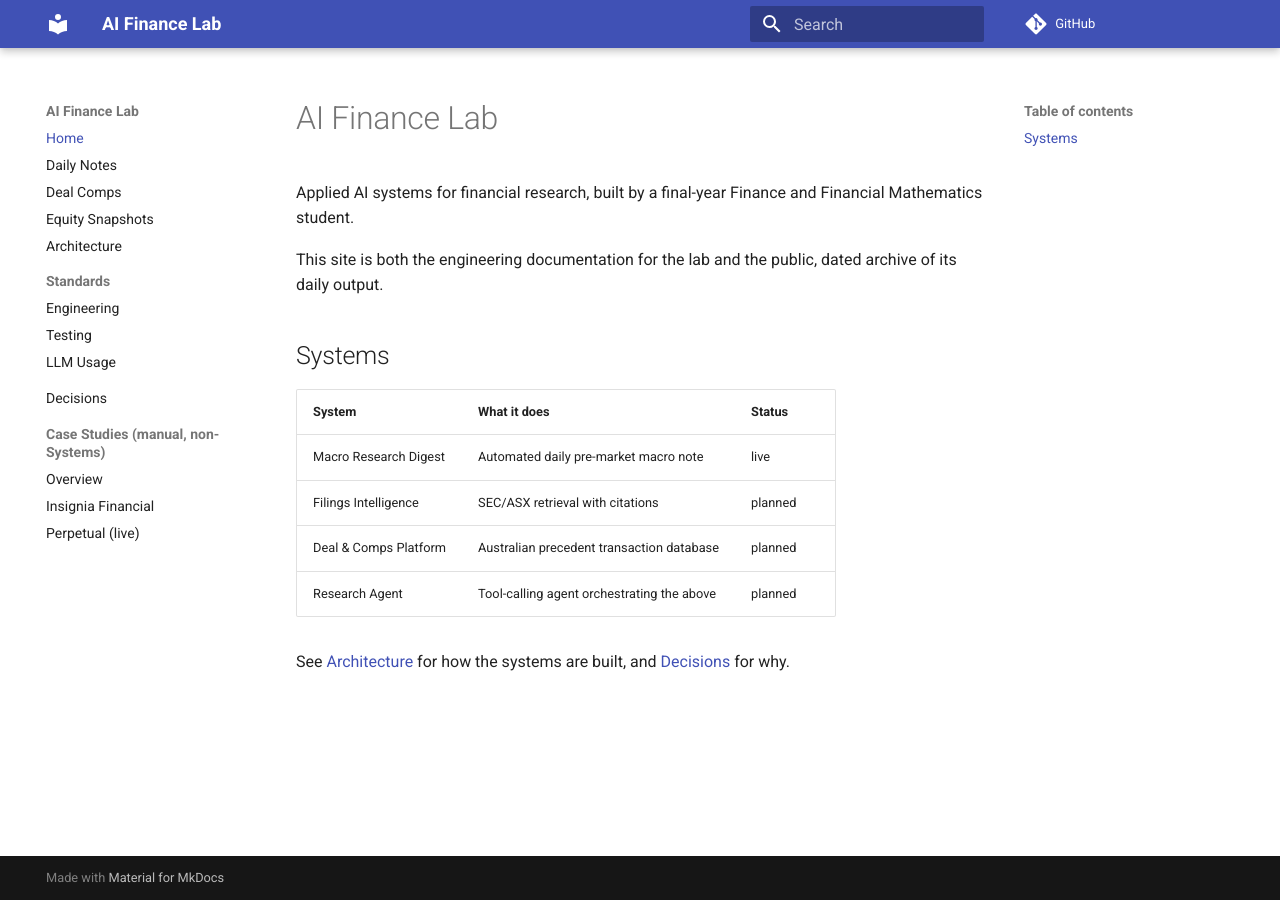
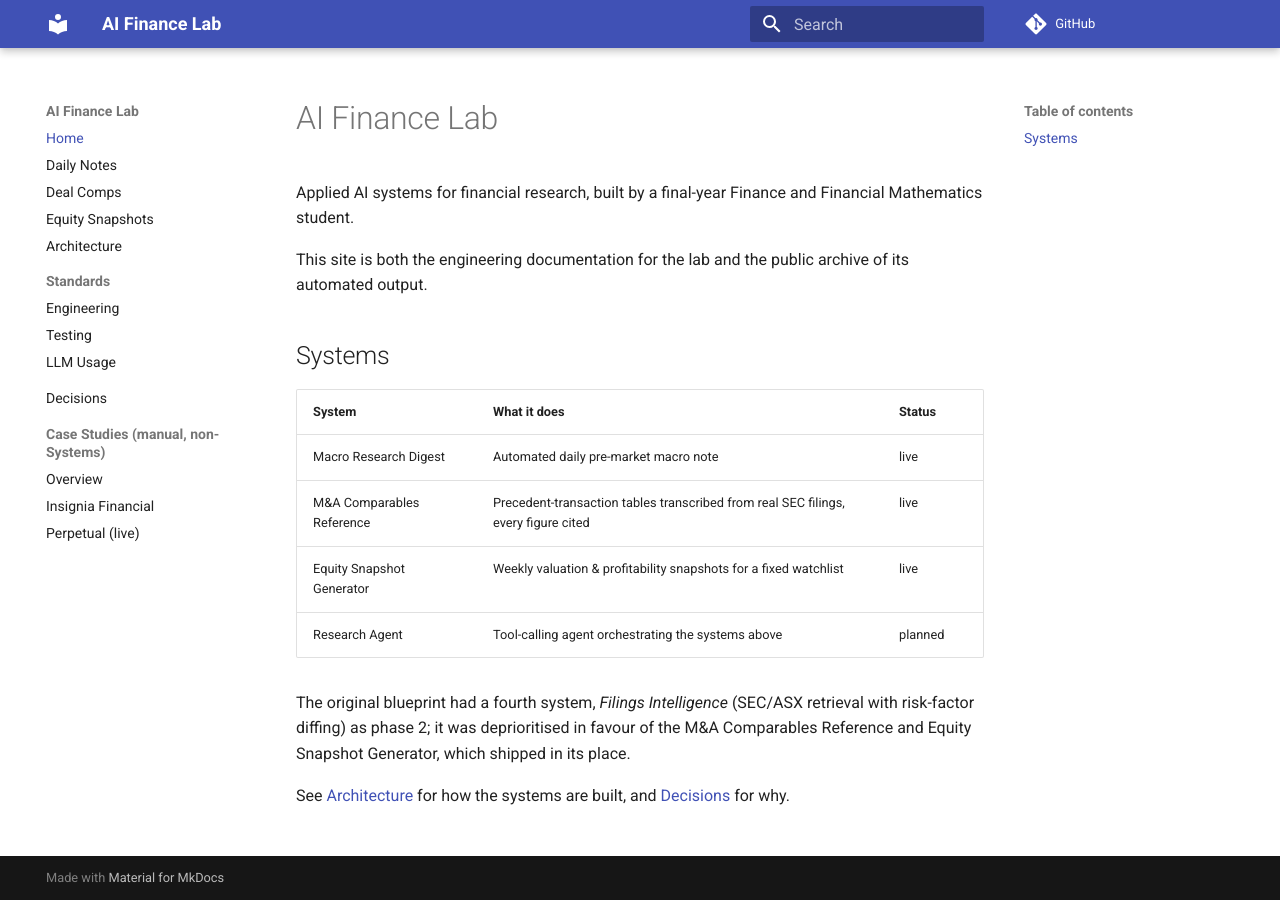
Before and after one commit to tylerkrenkels-dev/ai-finance-lab, an MkDocs documentation site: the page built from docs/index.md, in a window 1280 px wide. Built offline with MkDocs 1.6.1 and Material for MkDocs 9.7.7, drawn with Linux system fonts in a browser that asks for light colours; comment, search, counter and statistics services are not loaded.

Commit message:
docs: reflect three live systems across index, README, and CLAUDE.md (#90)
The Systems tables in docs/index.md and README.md, and CLAUDE.md's Sec.1/Sec.10,
still described the original four-phase blueprint: Macro Research Digest live,
everything else planned. Three systems are now live and running unattended --
the Macro Research Digest, the M&A Comparables Reference, and the Equity
Snapshot Generator. Filings Intelligence, the original phase 2, was
deprioritised in favour of the two systems built in its place and is recorded
as such rather than left as a phantom "planned" row. Research Agent stays
genuinely unbuilt.

CLAUDE.md Sec.10 reframes the "no new features for thirty days" Phase 1
cooldown honestly: its purpose (prove the Digest runs untended) was served --
it has been on its weekday cron since 2026-08-06 with only incident response --
while new work continued as separate apps, not features bolted onto a working
system. The rule now reads per-system. Sec.4's "(current phase:
apps/macro_note/)" tag dropped; the layer rules apply to all three apps.


Claude-Session: https://claude.ai/code/session_01Fi4DorsQr3NhRcFaxZvo7G

Co-authored-by: Claude Sonnet 5 <noreply@anthropic.com>

```diff
--- a/docs/index.md
+++ b/docs/index.md
@@ -3,17 +3,22 @@
 Applied AI systems for financial research, built by a final-year Finance and
 Financial Mathematics student.
 
-This site is both the engineering documentation for the lab and the public,
-dated archive of its daily output.
+This site is both the engineering documentation for the lab and the public
+archive of its automated output.
 
 ## Systems
 
 | System | What it does | Status |
 |---|---|---|
 | Macro Research Digest | Automated daily pre-market macro note | live |
-| Filings Intelligence | SEC/ASX retrieval with citations | planned |
-| Deal & Comps Platform | Australian precedent transaction database | planned |
-| Research Agent | Tool-calling agent orchestrating the above | planned |
+| M&A Comparables Reference | Precedent-transaction tables transcribed from real SEC filings, every figure cited | live |
+| Equity Snapshot Generator | Weekly valuation & profitability snapshots for a fixed watchlist | live |
+| Research Agent | Tool-calling agent orchestrating the systems above | planned |
+
+The original blueprint had a fourth system, *Filings Intelligence* (SEC/ASX
+retrieval with risk-factor diffing) as phase 2; it was deprioritised in favour
+of the M&A Comparables Reference and Equity Snapshot Generator, which shipped
+in its place.
 
 See [Architecture](architecture/overview.md) for how the systems are built,
 and [Decisions](adr/index.md) for why.
```
Also changed, not shown: CLAUDE.md (+30 -10 lines), README.md (+29 -15 lines).
